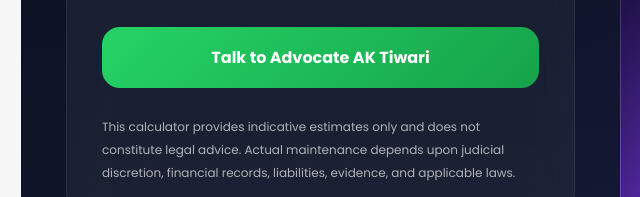
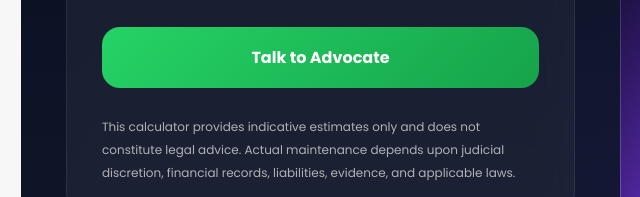
Before and after one commit to nitishbainslaa/Maintenance-Calculator, a plain HTML site: page index.html in a window 1280 px wide. Shown: the part 980-1177 px from the top of the page, 619-1259 px from the left. Drawn offline with Linux system fonts and the light colour scheme.

Commit message:
Update index.html

```diff
--- a/index.html
+++ b/index.html
@@ -6,7 +6,7 @@
   <meta charset="UTF-8" />
   <meta name="viewport" content="width=device-width, initial-scale=1.0"/>
 
-  <title>AI Maintenance Calculator | AK Tiwari</title>
+  <title>AI Maintenance Calculator | Advocate</title>
 
   <meta
     name="description"
@@ -664,7 +664,7 @@
           target="_blank"
         >
 
-          Talk to Advocate AK Tiwari
+          Talk to Advocate
 
         </a>
 
```
